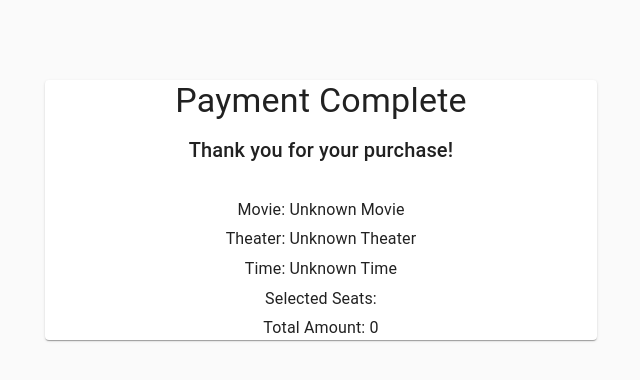
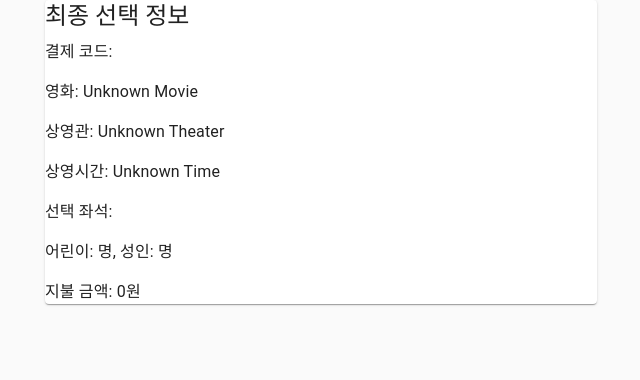
Before and after one commit to Jimin-yang/YMS-Project, a React (Create React App) app: page /CompletePage in a window 1280 px wide. Shown: the top 380 px of the page, without its empty margins (319-959 px from the left). Built offline with nearby package versions, Linux system fonts and the light colour scheme.

Commit message:
정상 작동/영수증페이지수정필요

```diff
--- a/src/screens/CompletePage.js
+++ b/src/screens/CompletePage.js
@@ -10,6 +10,25 @@ const CompletePage = ({ location }) => {
     time: 'Unknown Time',
     selectedSeats: [],
     totalAmount: 0,
+  };
+
+  // Destructure the selectedMovie object to get its properties
+  const {
+    movieTitle,
+    theater,
+    time,
+    selectedSeats,
+    childCount,
+    adultCount,
+    totalAmount, // Make sure totalAmount is a property of selectedMovie
+  } = selectedMovie;
+
+  // Assuming you have this function defined somewhere
+  const calculateTotalAmount = () => {
+    // Implement the logic to calculate the total amount
+    // ...
+
+    return totalAmount; // Make sure to return the calculated totalAmount
   };
 
   useEffect(() => {
@@ -29,21 +48,33 @@ const CompletePage = ({ location }) => {
   );
 
   return (
-    <Box textAlign="center" mt={10} onClick={() => history.push('/')}>
-      <Typography variant="h4" gutterBottom>
-        Payment Complete
+    <div>
+      <Typography variant="h5" gutterBottom>
+        최종 선택 정보
       </Typography>
-      <Typography variant="h6" gutterBottom>
-        Thank you for your purchase!
+      {/* Use the defined variables here */}
+      <Typography variant="body1" paragraph>
+        결제 코드: {selectedMovie.merchantUid} {/* Assuming merchantUid is a property of selectedMovie */}
       </Typography>
-      <Box mt={4}>
-        {renderMovieInfo('Movie', selectedMovie.movieTitle)}
-        {renderMovieInfo('Theater', selectedMovie.theater)}
-        {renderMovieInfo('Time', selectedMovie.time)}
-        {renderMovieInfo('Selected Seats', selectedMovie.selectedSeats.join(', '))}
-        {renderMovieInfo('Total Amount', selectedMovie.totalAmount)}
-      </Box>
-    </Box>
+      <Typography variant="body1" paragraph>
+        영화: {movieTitle}
+      </Typography>
+      <Typography variant="body1" paragraph>
+        상영관: {theater}
+      </Typography>
+      <Typography variant="body1" paragraph>
+        상영시간: {time}
+      </Typography>
+      <Typography variant="body1" paragraph>
+        선택 좌석: {selectedSeats.join(', ')}
+      </Typography>
+      <Typography variant="body1" paragraph>
+        어린이: {childCount}명, 성인: {adultCount}명
+      </Typography>
+      <Typography variant="body1" paragraph>
+        지불 금액: {calculateTotalAmount()}원
+      </Typography>
+    </div>
   );
 };
 
--- a/src/screens/SelectionPage.js
+++ b/src/screens/SelectionPage.js
@@ -52,29 +52,50 @@ const SelectionPage = () => {
     const selectedShowing = showings.find(showing => showing.id === showingId);
 
     if (selectedShowing) {
-      const { movieTitle, theater, time } = selectedShowing;
+      const { movieid, theaterid, timeid } = selectedShowing;
 
-      if (movieTitle === '새 영화 추가' && !isDeleting) {
-        setOpenAdd(true);
-      } else {
-        // 여기에서 Payment 정보를 서버에 전송
-        axios.post('http://localhost:3001/api/payment', {
-          movieTitle,
-          theater,
-          time,
-        })
-        .then(response => {
-          console.log(response.data.message);
-          // Payment 정보가 성공적으로 서버에 전송되면 다음 페이지로 이동 또는 추가적인 작업 수행
+      axios.get(`http://localhost:3001/api/movies/${movieid}`)
+        .then(movieResponse => {
+          const movieTitle = movieResponse.data.title;
+
+          axios.get(`http://localhost:3001/api/theaters/${theaterid}`)
+            .then(theaterResponse => {
+              const theaterName = theaterResponse.data.name;
+
+              axios.get(`http://localhost:3001/api/times/${timeid}`)
+                .then(timeResponse => {
+                  const timeValue = timeResponse.data.value;
+
+                  if (movieTitle === '새 영화 추가' && !isDeleting) {
+                    setOpenAdd(true);
+                  } else if (isAdmin) {
+                    history.push({
+                      pathname: '/MovieDetailsPage',
+                      state: { showingId, isAdmin: true },
+                    });
+                  } else if (isDeleting) {
+                    setSelectedMovie(showingId);
+                    setOpenDelete(true);
+                  } else {
+                    history.push({
+                      pathname: '/MovieDetailsPage',
+                      state: { movieTitle, theaterName, timeValue },
+                    });
+                  }
+                })
+                .catch(error => {
+                  console.error('Error fetching time: ', error);
+                });
+            })
+            .catch(error => {
+              console.error('Error fetching theater: ', error);
+            });
         })
         .catch(error => {
-          console.error('Error sending payment information: ', error);
+          console.error('Error fetching movie: ', error);
         });
-      }
     }
   };
-
-
 
   return (
     <Box className={classes.cards}>
```
Also changed, not shown: src/screens/MovieDetailsPage.js (indentation only), 1 other file (tests, documents, lock files or other folders).
